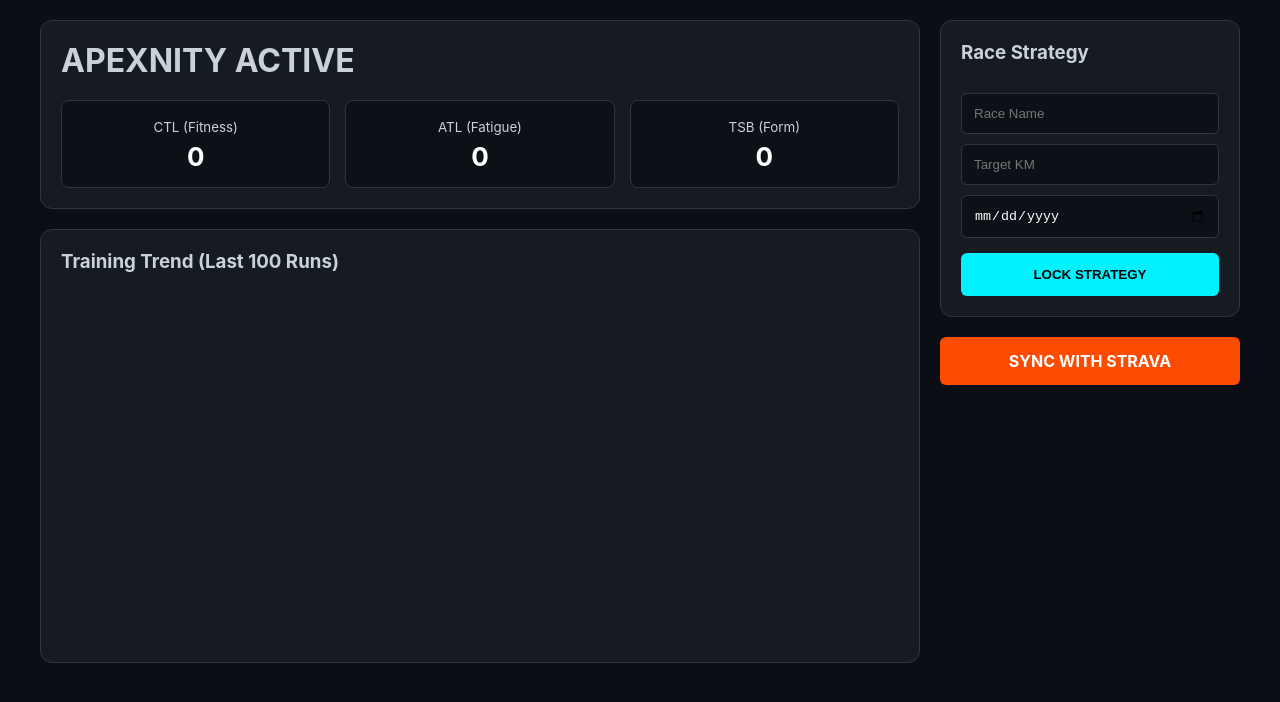
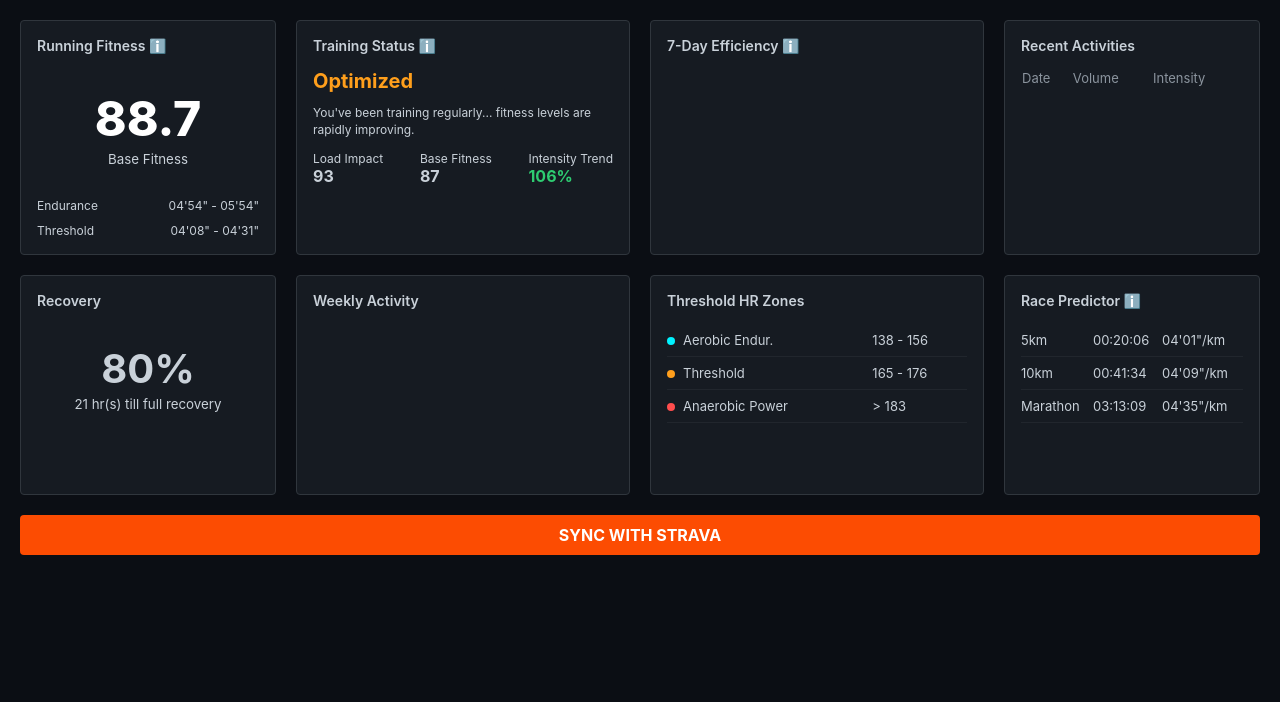
Before and after one commit to ifanloh/apexsync, a website: page index.html in a window 1280 px wide. Drawn offline with nearby package versions, Linux system fonts and the light colour scheme; no server answers.

Commit message:
Update index.html

```diff
--- a/index.html
+++ b/index.html
@@ -2,96 +2,244 @@
 <html lang="id">
 <head>
     <meta charset="UTF-8">
-    <title>Apexnity | 116K Commander</title>
+    <meta name="viewport" content="width=device-width, initial-scale=1.0">
+    <title>Apexnity | Athlete Dashboard</title>
     <script src="https://cdn.jsdelivr.net/npm/chart.js"></script>
     <style>
-        :root { --bg: #0b0e14; --card: #161b22; --accent: #00f2ff; --border: #30363d; }
-        body { font-family: 'Inter', sans-serif; background: var(--bg); color: #c9d1d9; margin: 0; padding: 20px; }
-        .wrapper { max-width: 1200px; margin: auto; display: grid; grid-template-columns: 1fr 300px; gap: 20px; }
-        .panel { background: var(--card); border: 1px solid var(--border); padding: 20px; border-radius: 12px; margin-bottom: 20px; }
-        .stat-card { background: #0d1117; padding: 15px; border-radius: 8px; text-align: center; border: 1px solid var(--border); }
-        .stat-card div { font-size: 26px; font-weight: bold; color: white; margin-top: 5px; }
-        input { width: 100%; padding: 12px; background: #0d1117; border: 1px solid var(--border); color: white; margin-top: 10px; border-radius: 6px; box-sizing: border-box; }
-        .btn-strava { display: block; text-align: center; background: #fc4c02; color: white; text-decoration: none; padding: 14px; border-radius: 6px; font-weight: bold; margin-top: 20px; }
-        .btn-save { width: 100%; margin-top: 15px; padding: 14px; background: var(--accent); border: none; border-radius: 6px; font-weight: bold; cursor: pointer; }
+        :root {
+            --bg-color: #0b0e14;
+            --card-bg: #161b22;
+            --border-color: #30363d;
+            --text-main: #c9d1d9;
+            --accent-cyan: #00f2ff;
+            --accent-orange: #ff9f1c;
+            --accent-red: #ff4d4d;
+            --accent-green: #2ecc71;
+        }
+
+        body {
+            font-family: 'Inter', -apple-system, sans-serif;
+            background-color: var(--bg-color);
+            color: var(--text-main);
+            margin: 0;
+            padding: 20px;
+        }
+
+        .dashboard-grid {
+            display: grid;
+            grid-template-columns: repeat(4, 1fr);
+            gap: 20px;
+            max-width: 1400px;
+            margin: auto;
+        }
+
+        .card {
+            background: var(--card-bg);
+            border: 1px solid var(--border-color);
+            border-radius: 4px;
+            padding: 16px;
+        }
+
+        .card-title {
+            font-size: 14px;
+            font-weight: 600;
+            margin-bottom: 15px;
+            display: flex;
+            align-items: center;
+            justify-content: space-between;
+        }
+
+        /* Running Fitness Gauge Style */
+        .fitness-score {
+            text-align: center;
+            padding: 20px 0;
+        }
+        .score-value {
+            font-size: 48px;
+            font-weight: 800;
+            color: white;
+        }
+
+        /* Status & Recovery Styles */
+        .status-badge {
+            color: var(--accent-orange);
+            font-size: 20px;
+            font-weight: bold;
+        }
+        .metric-sub {
+            display: flex;
+            justify-content: space-between;
+            margin-top: 10px;
+            font-size: 12px;
+        }
+
+        /* Table Styles */
+        table {
+            width: 100%;
+            border-collapse: collapse;
+            font-size: 13px;
+        }
+        th {
+            text-align: left;
+            color: #8b949e;
+            padding-bottom: 10px;
+            font-weight: 400;
+        }
+        td {
+            padding: 8px 0;
+            border-bottom: 1px solid #21262d;
+        }
+
+        .zone-pill {
+            width: 8px;
+            height: 8px;
+            border-radius: 50%;
+            display: inline-block;
+            margin-right: 8px;
+        }
+
+        /* Layout Positions */
+        .span-2 { grid-column: span 2; }
+
+        .btn-sync {
+            grid-column: span 4;
+            background: #fc4c02;
+            color: white;
+            text-align: center;
+            padding: 10px;
+            text-decoration: none;
+            font-weight: bold;
+            border-radius: 4px;
+        }
     </style>
 </head>
 <body>
-    <div class="wrapper">
-        <div class="main">
-            <div class="panel">
-                <h1 id="r-name" style="margin:0;">APEXNITY ACTIVE</h1>
-                <div style="display: grid; grid-template-columns: repeat(3, 1fr); gap: 15px; margin-top: 20px;">
-                    <div class="stat-card"><small>CTL (Fitness)</small><div id="v-ctl">0</div></div>
-                    <div class="stat-card"><small>ATL (Fatigue)</small><div id="v-atl">0</div></div>
-                    <div class="stat-card"><small>TSB (Form)</small><div id="v-tsb">0</div></div>
+
+<div class="dashboard-grid">
+    <div class="card">
+        <div class="card-title">Running Fitness ℹ️</div>
+        <div class="fitness-score">
+            <div class="score-value" id="v-ctl">88.7</div>
+            <small>Base Fitness</small>
         </div>
+        <div class="metric-sub"><span>Endurance</span><span>04'54" - 05'54"</span></div>
+        <div class="metric-sub"><span>Threshold</span><span>04'08" - 04'31"</span></div>
     </div>
-            <div class="panel">
-                <h3 style="margin-top:0">Training Trend (Last 100 Runs)</h3>
-                <div style="height:350px;"><canvas id="chart"></canvas></div>
-            </div>
-        </div>
-        <div class="side">
-            <div class="panel">
-                <h3 style="margin-top:0">Race Strategy</h3>
-                <input type="text" id="in-name" placeholder="Race Name">
-                <input type="number" id="in-km" placeholder="Target KM">
-                <input type="date" id="in-date">
-                <button class="btn-save" onclick="save()">LOCK STRATEGY</button>
-            </div>
-            <a href="https://www.strava.com/oauth/authorize?client_id=173527&response_type=code&redirect_uri=https://apexsync.vercel.app/api&scope=activity:read_all" class="btn-strava">SYNC WITH STRAVA</a>
+
+    <div class="card">
+        <div class="card-title">Training Status ℹ️</div>
+        <div class="status-badge">Optimized</div>
+        <p style="font-size: 12px; line-height: 1.4;">You've been training regularly... fitness levels are rapidly improving.</p>
+        <div class="metric-sub">
+            <div>Load Impact<br><b style="font-size:16px;">93</b></div>
+            <div>Base Fitness<br><b style="font-size:16px;">87</b></div>
+            <div>Intensity Trend<br><b style="font-size:16px; color:var(--accent-green);">106%</b></div>
         </div>
     </div>
 
+    <div class="card">
+        <div class="card-title">7-Day Efficiency ℹ️</div>
+        <canvas id="efficiencyChart" height="150"></canvas>
+    </div>
+
+    <div class="card">
+        <div class="card-title">Recent Activities</div>
+        <table>
+            <thead><tr><th>Date</th><th>Volume</th><th>Intensity</th></tr></thead>
+            <tbody id="activity-list">
+                </tbody>
+        </table>
+    </div>
+
+    <div class="card">
+        <div class="card-title">Recovery</div>
+        <div style="text-align:center; padding: 20px;">
+            <div style="font-size:40px; font-weight:bold;">80%</div>
+            <small>21 hr(s) till full recovery</small>
+        </div>
+    </div>
+
+    <div class="card">
+        <div class="card-title">Weekly Activity</div>
+        <canvas id="weeklyChart" height="150"></canvas>
+    </div>
+
+    <div class="card">
+        <div class="card-title">Threshold HR Zones</div>
+        <table>
+            <tr><td><span class="zone-pill" style="background:var(--accent-cyan)"></span>Aerobic Endur.</td><td>138 - 156</td></tr>
+            <tr><td><span class="zone-pill" style="background:var(--accent-orange)"></span>Threshold</td><td>165 - 176</td></tr>
+            <tr><td><span class="zone-pill" style="background:var(--accent-red)"></span>Anaerobic Power</td><td>> 183</td></tr>
+        </table>
+    </div>
+
+    <div class="card">
+        <div class="card-title">Race Predictor ℹ️</div>
+        <table>
+            <tr><td>5km</td><td>00:20:06</td><td>04'01"/km</td></tr>
+            <tr><td>10km</td><td>00:41:34</td><td>04'09"/km</td></tr>
+            <tr><td>Marathon</td><td>03:13:09</td><td>04'35"/km</td></tr>
+        </table>
+    </div>
+
+    <a href="https://www.strava.com/oauth/authorize?client_id=173527&response_type=code&redirect_uri=https://apexsync.vercel.app/api/metrics&scope=activity:read_all" class="btn-sync">SYNC WITH STRAVA</a>
+</div>
+
 <script>
-        let uId;
-        async function load() {
-            try {
+    async function loadData() {
         const res = await fetch('/api/metrics');
         const data = await res.json();
 
         if(data && data.length > 0) {
             const last = data[0];
-                    uId = last.user_id;
             document.getElementById('v-ctl').innerText = Math.round(last.ctl);
-                    document.getElementById('v-atl').innerText = Math.round(last.atl);
-                    document.getElementById('v-tsb').innerText = Math.round(last.tsb);
-                    renderChart(data.reverse());
-                } else {
-                    console.log("Menunggu data dari database...");
+
+            // Populate Recent Activities
+            const list = document.getElementById('activity-list');
+            data.slice(0, 5).forEach(act => {
+                const row = `<tr>
+                    <td>${new Date(act.record_date).toLocaleDateString('id-ID', {weekday:'short'})}</td>
+                    <td>11.01km</td>
+                    <td>07'03"/km</td>
+                </tr>`;
+                list.innerHTML += row;
+            });
+
+            renderEfficiencyChart();
+            renderWeeklyChart();
         }
-            } catch (e) { console.error("Error loading data:", e); }
     }
 
-        async function save() {
-            if(!uId) { alert("Klik Sync Strava dulu biar dapet User ID!"); return; }
-            const payload = {
-                user_id: uId, race_name: document.getElementById('in-name').value,
-                target_km: document.getElementById('in-km').value, race_date: document.getElementById('in-date').value
-            };
-            await fetch('/api/save-strategy', { method: 'POST', headers: {'Content-Type': 'application/json'}, body: JSON.stringify(payload) });
-            location.reload();
+    function renderEfficiencyChart() {
+        new Chart(document.getElementById('efficiencyChart'), {
+            type: 'bar',
+            data: {
+                labels: ['T', 'W', 'T', 'F', 'S', 'S', 'M'],
+                datasets: [{
+                    data: [100, 0, 0, 0, 0, 95, 100],
+                    backgroundColor: '#2ecc71',
+                    borderRadius: 2
+                }]
+            },
+            options: { plugins: { legend: { display: false } }, scales: { y: { display: false }, x: { grid: { display: false } } } }
+        });
     }
 
-        function renderChart(data) {
-            new Chart(document.getElementById('chart'), {
-                type: 'line',
+    function renderWeeklyChart() {
+        new Chart(document.getElementById('weeklyChart'), {
+            type: 'bar',
             data: {
-                    labels: data.map(d => new Date(d.record_date).toLocaleDateString()),
+                labels: ['M', 'T', 'W', 'T', 'F', 'S', 'S'],
                 datasets: [{
-                        label: 'Fitness (CTL)',
-                        data: data.map(d => d.ctl),
-                        borderColor: '#00f2ff',
-                        backgroundColor: 'rgba(0, 242, 255, 0.1)',
-                        fill: true,
-                        tension: 0.3
+                    data: [5, 10, 0, 8, 12, 20, 0],
+                    backgroundColor: '#8b949e'
                 }]
             },
-                options: { responsive: true, maintainAspectRatio: false }
+            options: { plugins: { legend: { display: false } }, scales: { y: { grid: { color: '#21262d' } }, x: { grid: { display: false } } } }
         });
     }
-        load();
+
+    loadData();
 </script>
 </body>
 </html>
```
Lines whose indentation alone changed are shown as unchanged.
